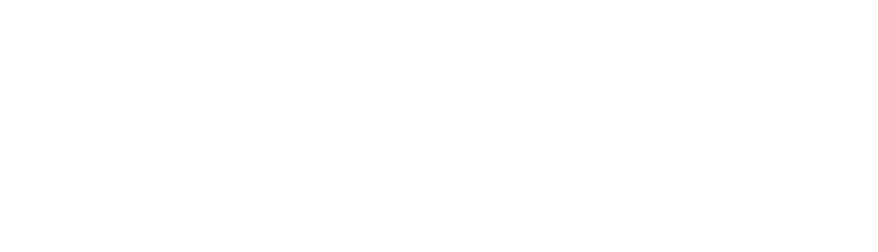
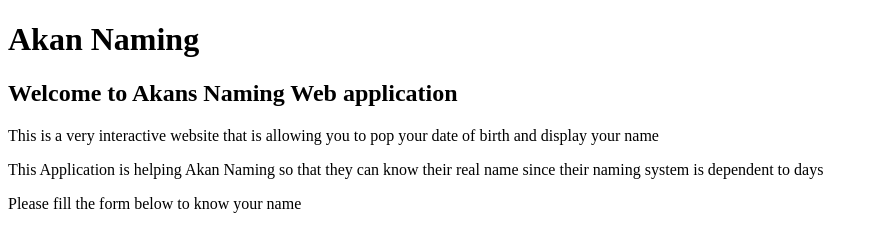
Before and after one commit to dennis027/Akan-naming, a plain HTML site: page index.html in a window 1280 px wide. Shown: the whole page, without its empty margins (0-878 px from the left). Drawn offline with Linux system fonts and the light colour scheme.

Commit message:
creating a description

```diff
--- a/index.html
+++ b/index.html
@@ -7,6 +7,11 @@
     <title>Akans Naming</title>
 </head>
 <body>
-
+    <h1>Akan Naming</h1>
+    <h2>Welcome to Akans Naming Web application</h2>
+    <p>This is a very interactive website that is allowing you to pop your date of birth and display your name</p>
+    <p>This Application is helping Akan Naming so that they can know their real name since their naming system is dependent to days</p>
+    <p>Please fill the form below to know your name</p>
+    <p></p>
 </body>
 </html>
```
